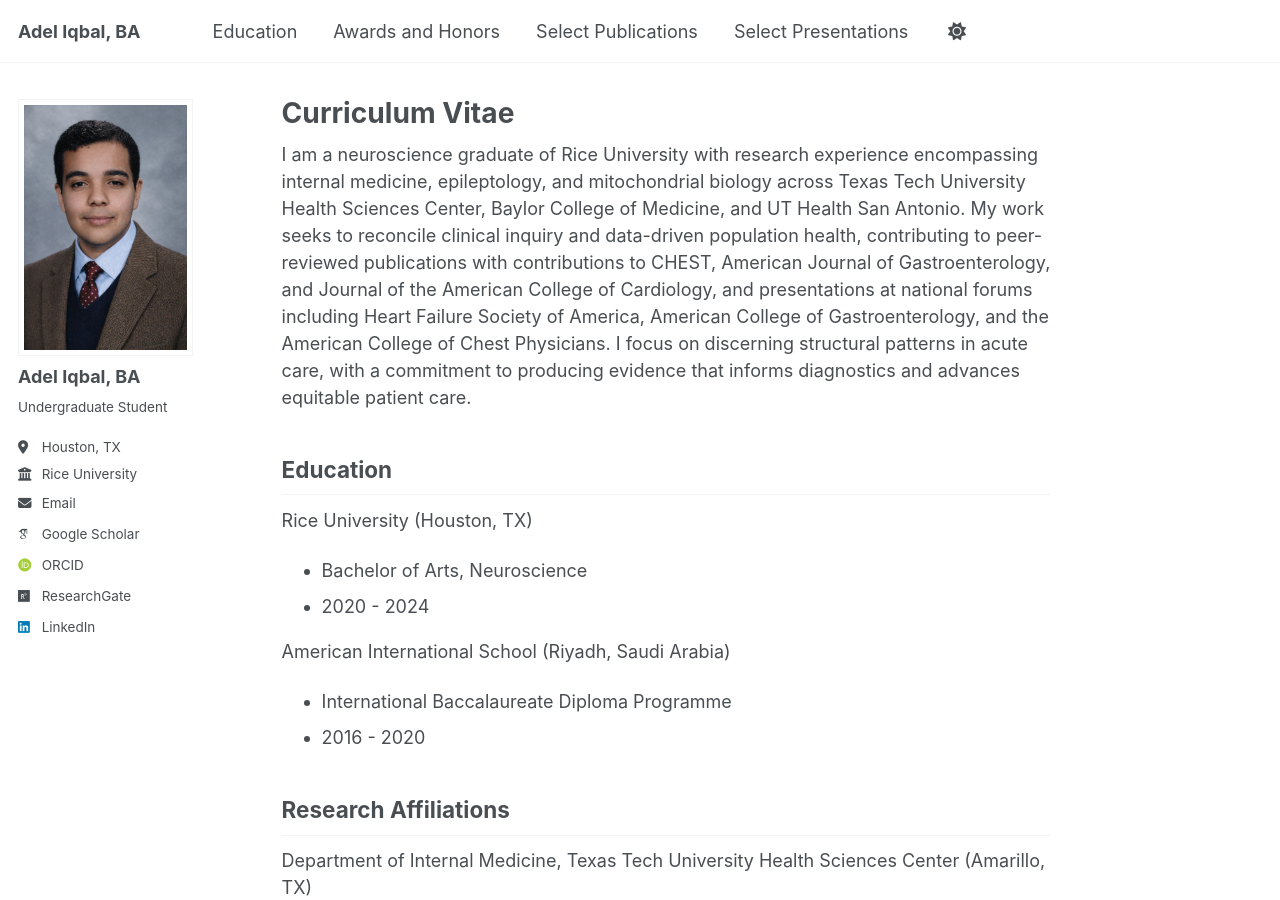
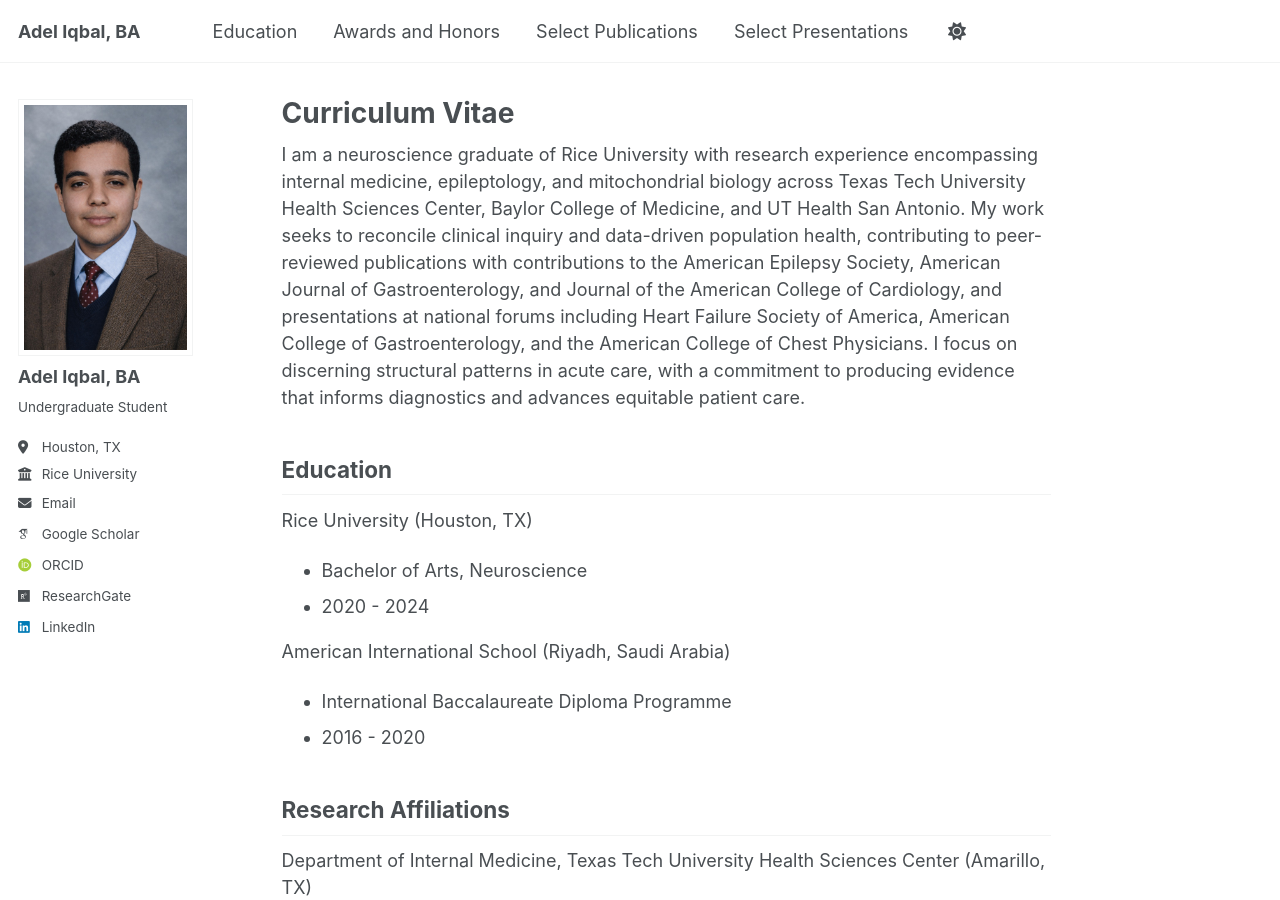
Before and after one commit to adel-iqbal/aiqbal, a Jekyll site: the page built from _pages/about.md, in a window 1280 px wide and 900 px high. Built offline with Jekyll 4.4.1, drawn with Linux system fonts in a browser that asks for light colours; some web fonts are replaced; a script bundle is joined from its source files by our own code; library files that are not in the unit come from our copies.

Commit message:
Update about.md

```diff
--- a/_pages/about.md
+++ b/_pages/about.md
@@ -7,7 +7,7 @@
   - /about.html
 ---
 
-I am a neuroscience graduate of Rice University with research experience encompassing internal medicine, epileptology, and mitochondrial biology across Texas Tech University Health Sciences Center, Baylor College of Medicine, and UT Health San Antonio. My work seeks to reconcile clinical inquiry and data-driven population health, contributing to peer-reviewed publications with contributions to CHEST, American Journal of Gastroenterology, and Journal of the American College of Cardiology, and presentations at national forums including Heart Failure Society of America, American College of Gastroenterology, and the American College of Chest Physicians. I focus on discerning structural patterns in acute care, with a commitment to producing evidence that informs diagnostics and advances equitable patient care.
+I am a neuroscience graduate of Rice University with research experience encompassing internal medicine, epileptology, and mitochondrial biology across Texas Tech University Health Sciences Center, Baylor College of Medicine, and UT Health San Antonio. My work seeks to reconcile clinical inquiry and data-driven population health, contributing to peer-reviewed publications with contributions to the American Epilepsy Society, American Journal of Gastroenterology, and Journal of the American College of Cardiology, and presentations at national forums including Heart Failure Society of America, American College of Gastroenterology, and the American College of Chest Physicians. I focus on discerning structural patterns in acute care, with a commitment to producing evidence that informs diagnostics and advances equitable patient care.
 
 Education
 ------
```
